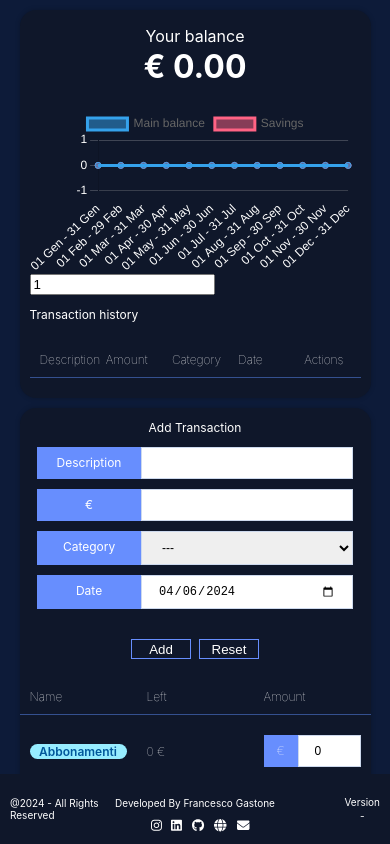
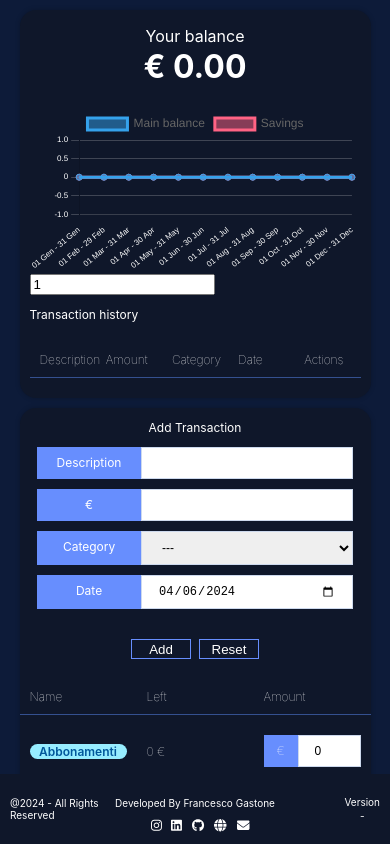
Before and after one commit to GastoneFrancesco/budget-buddy, a React (Create React App) app: page /home-page in a window 390 px wide. Shown: the top 844 px of the page. Built offline with nearby package versions, Linux system fonts and the light colour scheme.

Commit message:
Making Graph a bit more responsive

```diff
--- a/src/components/GraphComponent.tsx
+++ b/src/components/GraphComponent.tsx
@@ -72,6 +72,9 @@ export const GraphComponent: React.FC<GraphProps> = ({ dataValue }) => {
                 },
                 ticks: {
                     color: 'rgba(255, 255, 255, 1)', // White color for X-axis tick labels
+                    font: {
+                        size: window.innerWidth < 1000 ? 8 : 12 // Adjust font size based on screen width
+                    }
                 },
             },
             y: {
@@ -80,6 +83,9 @@ export const GraphComponent: React.FC<GraphProps> = ({ dataValue }) => {
                 },
                 ticks: {
                     color: 'rgba(255, 255, 255, 1)', // White color for Y-axis tick labels
+                    font: {
+                        size: window.innerWidth < 1000 ? 8 : 12 // Adjust font size based on screen width
+                    }
                 },
             },
         },
```
